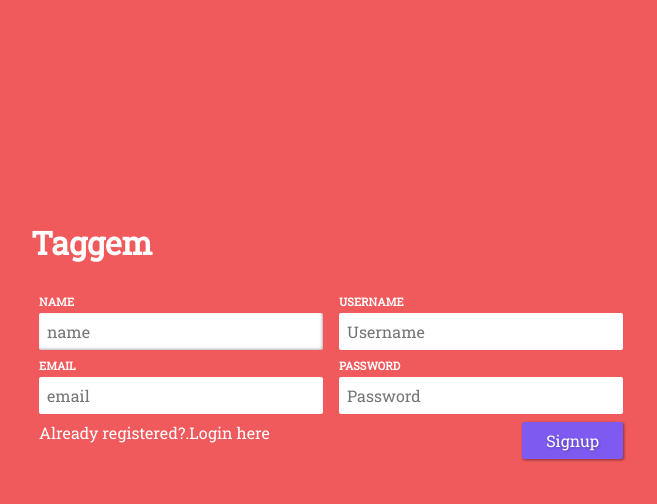
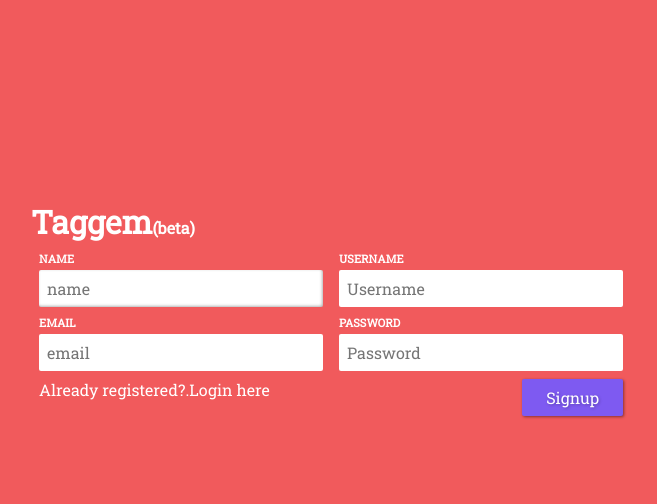
Before and after one commit to akshaynathr/Taggem-application, a Flask app: template templates/signup.html in a window 1280 px wide. Shown: the top 504 px of the page, without its empty margins (309-966 px from the left). Run offline with Flask 2, Linux system fonts and the light colour scheme; the template is opened without the code that fills it, so the values that code supplies are empty.

Commit message:
added beta to Taggem signup

```diff
--- a/templates/signup.html
+++ b/templates/signup.html
@@ -142,7 +142,7 @@ footer ul li a:hover{ text-decoration: underline;}
   <body>
 
     <div class='preload login--container'>
-		<h1> Taggem</h1>
+		<h1 style="display:inline;"> Taggem</h1><h4 style="display:inline">(beta)</h4>
   <div class='login--form'>
 	  <form method="post">
     <div class='login--username-container'>
```
